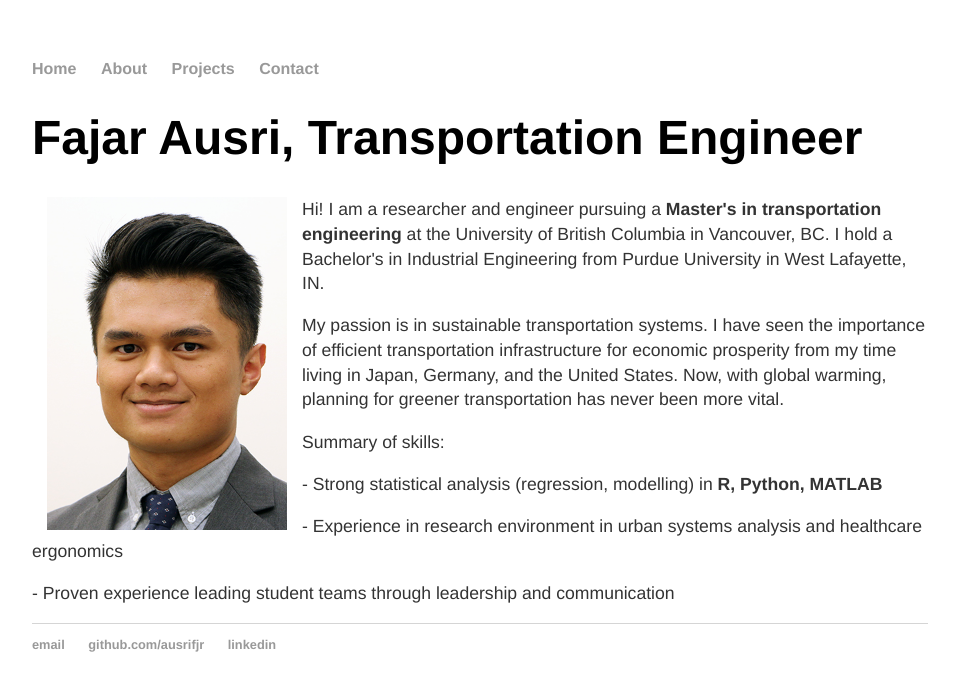
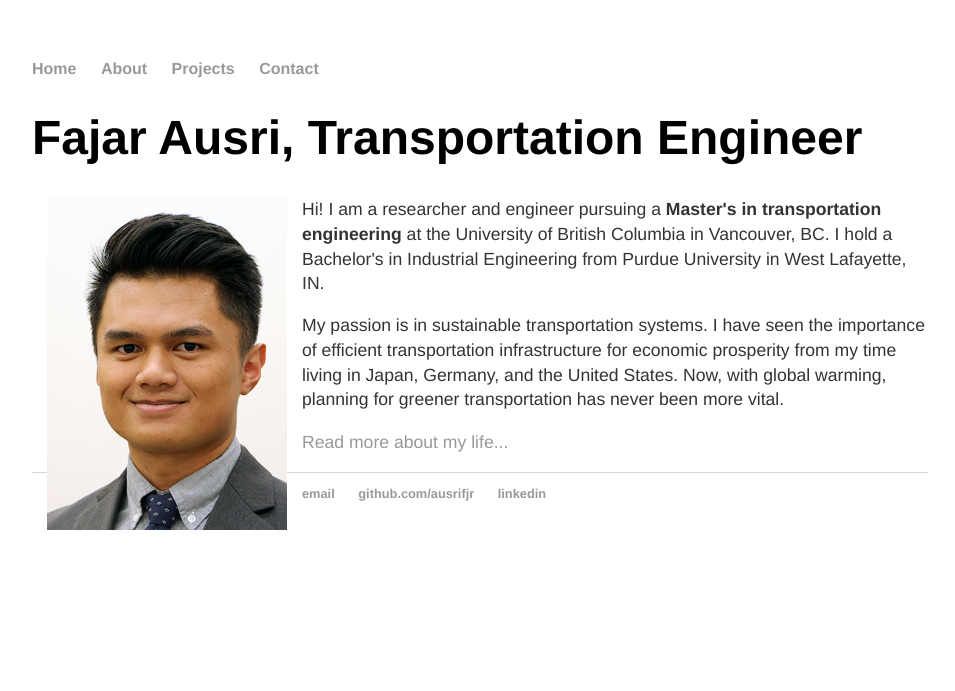
Before and after one commit to ausrifjr/ausrifjr.github.io, a Jekyll site: the page built from index.html, in a window 1280 px wide. Shown: the top 691 px of the page, without its empty margins (160-1115 px from the left). Built offline with Jekyll 4.4.1, drawn with Linux system fonts in a browser that asks for light colours.

Commit message:
Update index.html

```diff
--- a/index.html
+++ b/index.html
@@ -8,8 +8,5 @@
 	<p style="margin-top: 20px;"> </p>
 	<p>Hi! I am a researcher and engineer pursuing a <b>Master's in transportation engineering</b> at the University of British Columbia in Vancouver, BC. I hold a Bachelor's in Industrial Engineering from Purdue University in West Lafayette, IN.</p>
 	<p>My passion is in sustainable transportation systems. I have seen the importance of efficient transportation infrastructure for economic prosperity from my time living in Japan, Germany, and the United States. Now, with global warming, planning for greener transportation has never been more vital.</p>
-	<p>Summary of skills:</p>
-	<p>- Strong statistical analysis (regression, modelling) in <b>R, Python, MATLAB</b></p>
-	<p>- Experience in research environment in urban systems analysis and healthcare ergonomics</p>
-	<p>- Proven experience leading student teams through leadership and communication</p>
+	<p><a href="/about">Read more about my life...</a></p>
 </div><!-- /.blurb -->
```
